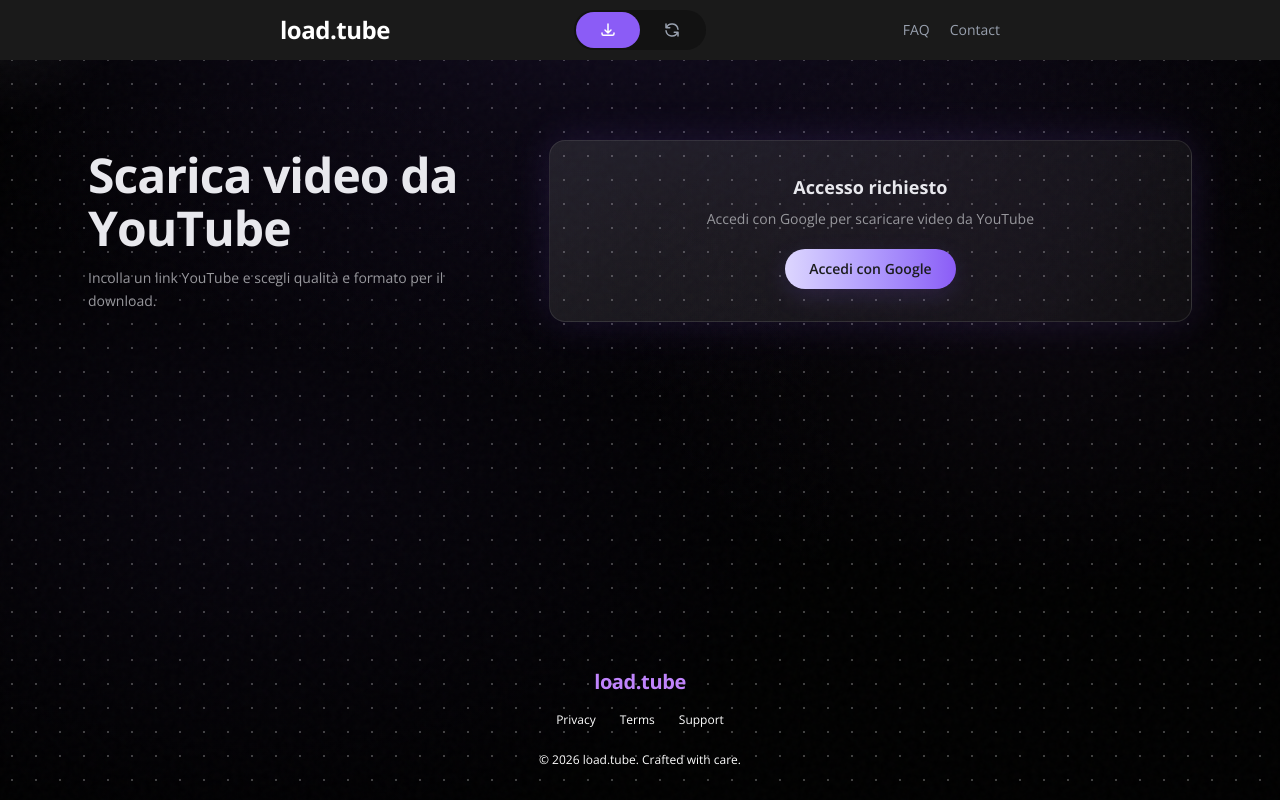
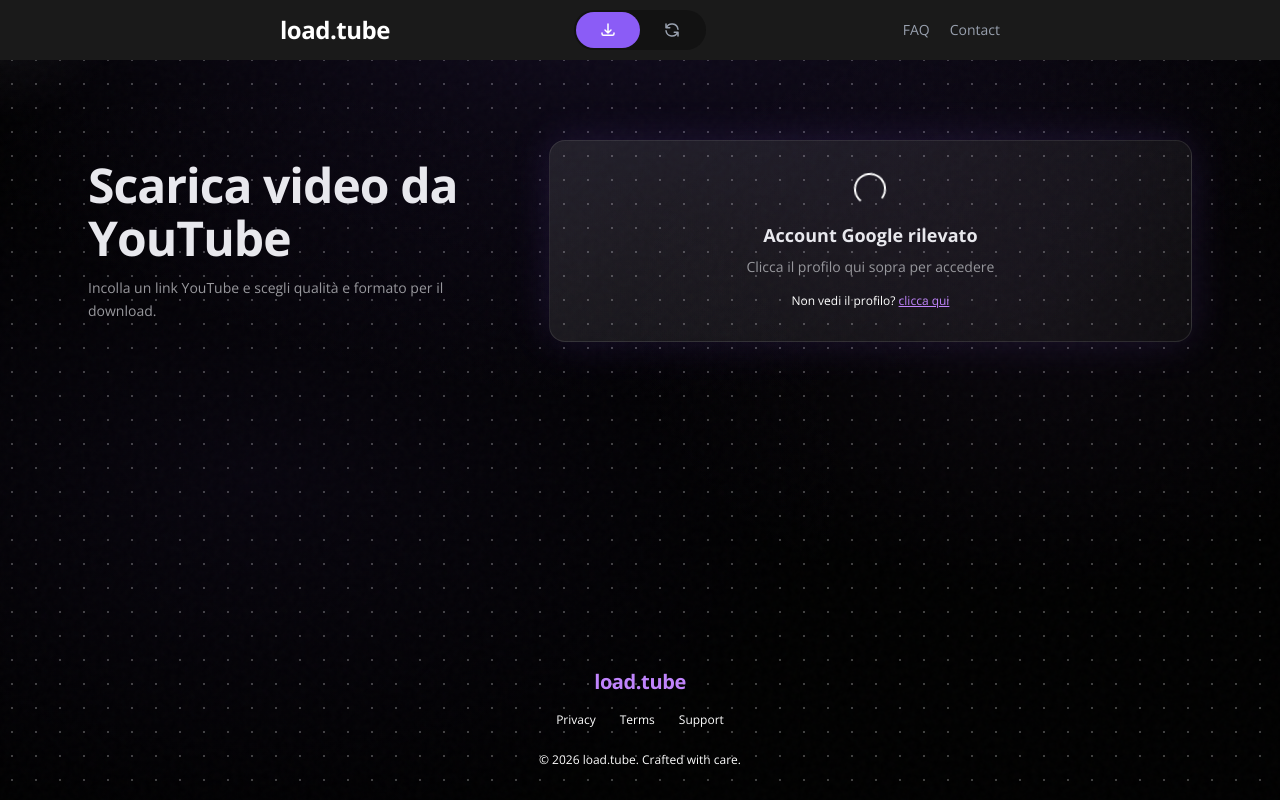
Before and after one commit to lolloinonng/load-tube, a Next.js app in the folder frontend/: page / in a window 1280 px wide. Built offline with nearby package versions, Linux system fonts and the light colour scheme.

Commit message:
Add GoogleOneTap component for auto-login on home, convert, and login pages

```diff
--- a/frontend/src/app/convert/page.tsx
+++ b/frontend/src/app/convert/page.tsx
@@ -3,6 +3,7 @@
 import { useState, useRef, useCallback, useEffect } from 'react';
 import toast from 'react-hot-toast';
 import { useAuth } from '@/components/auth/AuthProvider';
+import { GoogleOneTap } from '@/components/auth/GoogleOneTap';
 
 const CATEGORIES = {
   video: { label: 'Video', formats: ['mp4', 'avi', 'mov', 'mkv', 'webm', 'wmv', 'flv', 'gif'] },
@@ -121,16 +122,15 @@
           <div className="lg:col-span-3 mt-8 lg:mt-0 fade-in-stagger delay-200">
             {!isAuthenticated && !authLoading ? (
               <div className="glass-panel-premium rounded-2xl p-8 light-bleed text-center">
-                <h2 className="text-lg font-bold text-on-surface">Accesso richiesto</h2>
-                <p className="text-sm text-on-surface-variant mt-2 mb-5">
-                  Accedi con Google per convertire file
+                <GoogleOneTap />
+                <div className="w-8 h-8 border-2 border-primary border-t-transparent rounded-full animate-spin mx-auto mb-4" />
+                <h2 className="text-lg font-bold text-on-surface">Account Google rilevato</h2>
+                <p className="text-sm text-on-surface-variant mt-2">
+                  Clicca il profilo qui sopra per accedere
                 </p>
-                <a
-                  href="/login"
-                  className="inline-block bg-gradient-to-r from-[#DDD6FE] to-[#8B5CF6] text-[#1b1c1d] font-semibold text-sm px-6 py-2.5 rounded-full liquid-hover spring-transition shadow-lg"
-                >
-                  Accedi con Google
-                </a>
+                <p className="text-xs text-on-surface-variant/50 mt-4">
+                  Non vedi il profilo? <a href="/login" className="text-primary underline">clicca qui</a>
+                </p>
               </div>
             ) : (<>
             <div
--- a/frontend/src/app/login/page.tsx
+++ b/frontend/src/app/login/page.tsx
@@ -1,27 +1,13 @@
 'use client';
 
-import { useEffect, useRef, useState } from 'react';
+import { useState, useEffect } from 'react';
 import { useRouter } from 'next/navigation';
 import { useAuth } from '@/components/auth/AuthProvider';
-
-declare global {
-  interface Window {
-    google?: {
-      accounts: {
-        id: {
-          initialize: (config: { client_id: string; callback: (response: { credential: string }) => void }) => void;
-          renderButton: (element: HTMLElement, options: { theme: string; size: string; text: string; shape: string; width: string }) => void;
-        };
-      };
-    };
-  }
-}
+import { GoogleOneTap } from '@/components/auth/GoogleOneTap';
 
 export default function LoginPage() {
-  const buttonRef = useRef<HTMLDivElement>(null);
-  const [error, setError] = useState('');
   const [logging, setLogging] = useState(false);
-  const { googleLogin, isAuthenticated, loading: authLoading } = useAuth();
+  const { isAuthenticated, loading: authLoading } = useAuth();
   const router = useRouter();
 
   useEffect(() => {
@@ -29,42 +15,6 @@
       router.push('/');
     }
   }, [isAuthenticated, authLoading, router]);
-
-  useEffect(() => {
-    if (authLoading || isAuthenticated) return;
-    const script = document.createElement('script');
-    script.src = 'https://accounts.google.com/gsi/client';
-    script.async = true;
-    script.onload = () => {
-      if (window.google && buttonRef.current) {
-        window.google.accounts.id.initialize({
-          client_id: process.env.NEXT_PUBLIC_GOOGLE_CLIENT_ID || '',
-          callback: async (response) => {
-            setLogging(true);
-            setError('');
-            const result = await googleLogin(response.credential);
-            if (result.success) {
-              router.push('/');
-            } else {
-              setLogging(false);
-              setError(result.error || 'Accesso non autorizzato');
-            }
-          },
-        });
-        window.google.accounts.id.renderButton(buttonRef.current, {
-          theme: 'outline',
-          size: 'large',
-          text: 'signin_with',
-          shape: 'pill',
-          width: '320',
-        });
-      }
-    };
-    document.body.appendChild(script);
-    return () => {
-      document.body.removeChild(script);
-    };
-  }, [authLoading, isAuthenticated, googleLogin, router]);
 
   if (logging) {
     return (
@@ -79,16 +29,12 @@
 
   return (
     <div className="flex-grow flex items-center justify-center px-6">
+      <GoogleOneTap onLogging={setLogging} />
       <div className="w-full max-w-sm">
-        <div className="glass-panel-premium rounded-2xl p-8 light-bleed space-y-5">
-          <div className="text-center">
-            <h1 className="text-2xl font-bold text-on-surface tracking-tight">load.tube</h1>
-            <p className="text-sm text-on-surface-variant mt-2">Accedi con Google</p>
-          </div>
-          <div className="flex justify-center" ref={buttonRef} />
-          {error && (
-            <p className="text-xs text-red-400 font-medium text-center">{error}</p>
-          )}
+        <div className="glass-panel-premium rounded-2xl p-8 light-bleed text-center">
+          <div className="w-8 h-8 border-2 border-primary border-t-transparent rounded-full animate-spin mx-auto mb-4" />
+          <h1 className="text-2xl font-bold text-on-surface tracking-tight">load.tube</h1>
+          <p className="text-sm text-on-surface-variant mt-2">Rilevamento account Google in corso...</p>
         </div>
       </div>
     </div>
--- a/frontend/src/app/page.tsx
+++ b/frontend/src/app/page.tsx
@@ -8,6 +8,7 @@
 import { useMediaFetch } from '@/hooks/useMediaFetch';
 import { getErrorCodeMessage } from '@/lib/utils';
 import { useAuth } from '@/components/auth/AuthProvider';
+import { GoogleOneTap } from '@/components/auth/GoogleOneTap';
 
 export default function HomePage() {
   const { isAuthenticated, loading: authLoading, email } = useAuth();
@@ -86,16 +87,15 @@
           <div className="lg:col-span-3 mt-8 lg:mt-0 fade-in-stagger delay-200">
             {!isAuthenticated && !authLoading ? (
               <div className="glass-panel-premium rounded-2xl p-8 light-bleed text-center fade-in-stagger delay-200">
-                <h2 className="text-lg font-bold text-on-surface">Accesso richiesto</h2>
-                <p className="text-sm text-on-surface-variant mt-2 mb-5">
-                  Accedi con Google per scaricare video da YouTube
+                <GoogleOneTap />
+                <div className="w-8 h-8 border-2 border-primary border-t-transparent rounded-full animate-spin mx-auto mb-4" />
+                <h2 className="text-lg font-bold text-on-surface">Account Google rilevato</h2>
+                <p className="text-sm text-on-surface-variant mt-2">
+                  Clicca il profilo qui sopra per accedere
                 </p>
-                <a
-                  href="/login"
-                  className="inline-block bg-gradient-to-r from-[#DDD6FE] to-[#8B5CF6] text-[#1b1c1d] font-semibold text-sm px-6 py-2.5 rounded-full liquid-hover spring-transition shadow-lg"
-                >
-                  Accedi con Google
-                </a>
+                <p className="text-xs text-on-surface-variant/50 mt-4">
+                  Non vedi il profilo? <a href="/login" className="text-primary underline">clicca qui</a>
+                </p>
               </div>
             ) : (
               <>
--- /dev/null
+++ b/frontend/src/components/auth/GoogleOneTap.tsx
@@ -0,0 +1,55 @@
+'use client';
+
+import { useEffect, useRef } from 'react';
+import { useAuth } from './AuthProvider';
+
+declare global {
+  interface Window {
+    google?: {
+      accounts: {
+        id: {
+          initialize: (config: {
+            client_id: string;
+            callback: (response: { credential: string }) => void;
+            cancel_on_tap_outside?: boolean;
+          }) => void;
+          prompt: () => void;
+          renderButton: (element: HTMLElement, options: Record<string, string>) => void;
+        };
+      };
+    };
+  }
+}
+
+export function GoogleOneTap({ onLogging }: { onLogging?: (v: boolean) => void }) {
+  const { googleLogin, isAuthenticated, loading: authLoading } = useAuth();
+  const calledRef = useRef(false);
+
+  useEffect(() => {
+    if (authLoading || isAuthenticated || calledRef.current) return;
+    calledRef.current = true;
+
+    const script = document.createElement('script');
+    script.src = 'https://accounts.google.com/gsi/client';
+    script.async = true;
+    script.onload = () => {
+      if (window.google) {
+        window.google.accounts.id.initialize({
+          client_id: process.env.NEXT_PUBLIC_GOOGLE_CLIENT_ID || '',
+          callback: async (response) => {
+            onLogging?.(true);
+            await googleLogin(response.credential);
+          },
+          cancel_on_tap_outside: false,
+        });
+        window.google.accounts.id.prompt();
+      }
+    };
+    document.body.appendChild(script);
+    return () => {
+      document.body.removeChild(script);
+    };
+  }, [authLoading, isAuthenticated, googleLogin, onLogging]);
+
+  return null;
+}
```
Also changed, not shown: 1 other file (tests, documents, lock files or other folders).
